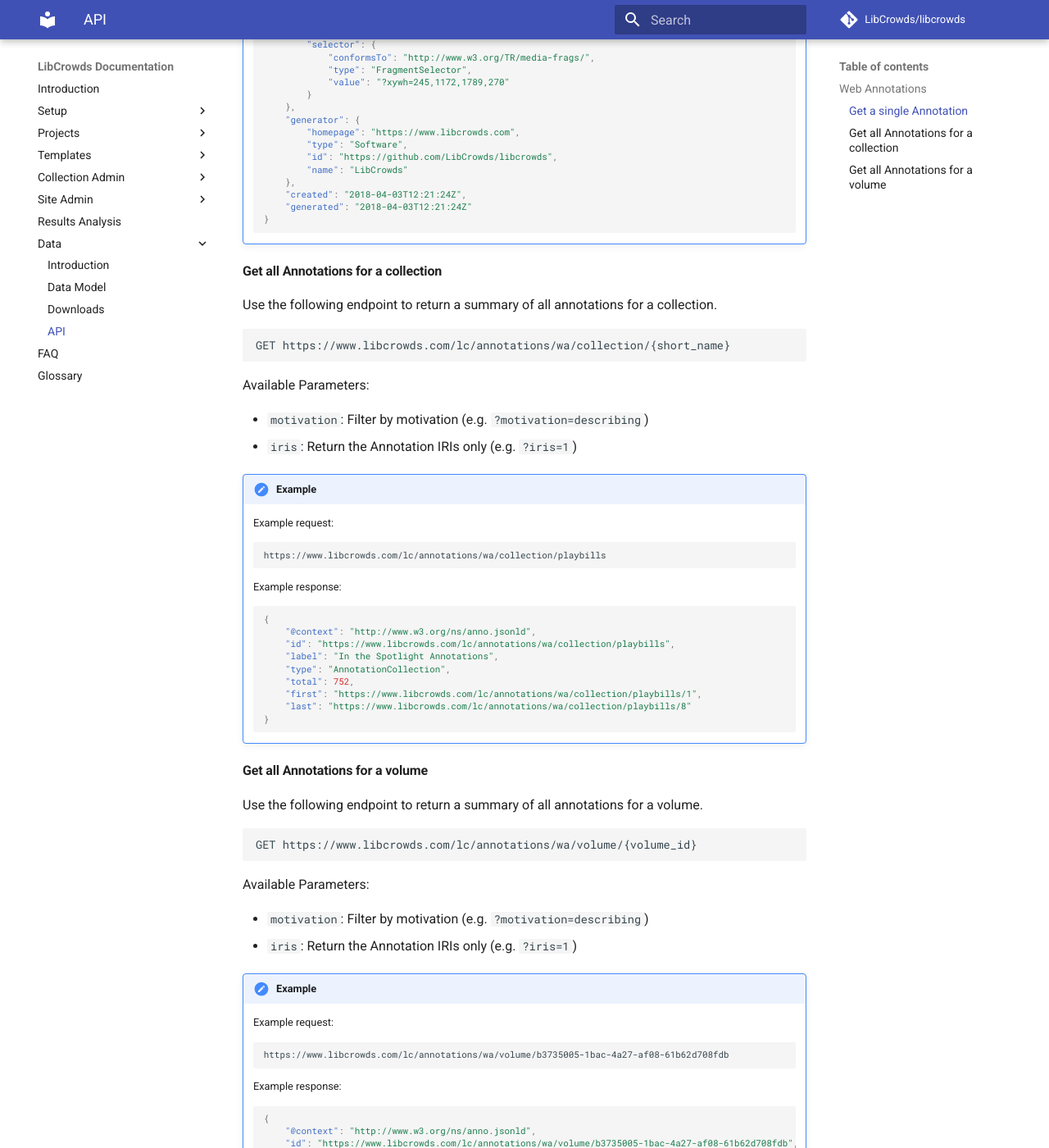
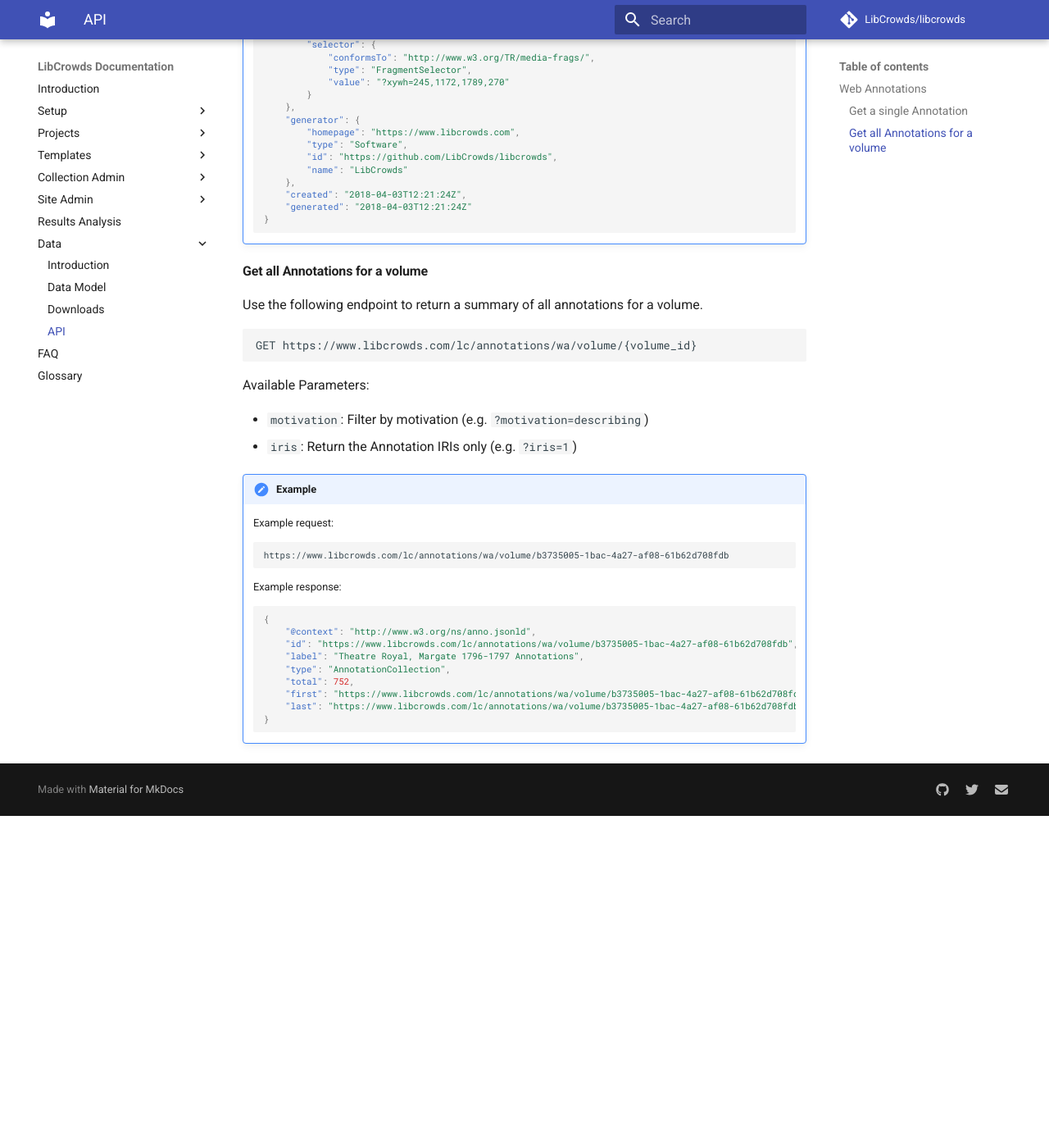
Before and after one commit to LibCrowds/docs, an MkDocs documentation site: the page built from docs/data/api.md, in a window 1280 px wide and 1400 px high, scrolled down 1031 px. Shown: the whole window at 82% size. Built offline with MkDocs 1.6.1 and Material for MkDocs 9.7.7, drawn with Linux system fonts in a browser that asks for light colours; comment, search, counter and statistics services are not loaded; old or Windows-style settings are respelled for this version of MkDocs; after the commit the page ends 2026 px from its top, so only the background shows below that.

Commit message:
Update WA docs

````diff
--- a/docs/data/api.md
+++ b/docs/data/api.md
@@ -66,42 +66,6 @@
     }
     ```
 
-#### Get all Annotations for a collection
-
-Use the following endpoint to return a summary of all annotations for a
-collection.
-
-``` http
-GET https://www.libcrowds.com/lc/annotations/wa/collection/{short_name}
-```
-
-Available Parameters:
-
-- `motivation`: Filter by motivation (e.g. `?motivation=describing`)
-- `iris`: Return the Annotation IRIs only (e.g. `?iris=1`)
-
-!!! summary "Example"
-
-    Example request:
-
-    ``` http
-    https://www.libcrowds.com/lc/annotations/wa/collection/playbills
-    ```
-
-    Example response:
-
-    ```json-ld
-    {
-        "@context": "http://www.w3.org/ns/anno.jsonld",
-        "id": "https://www.libcrowds.com/lc/annotations/wa/collection/playbills",
-        "label": "In the Spotlight Annotations",
-        "type": "AnnotationCollection",
-        "total": 752,
-        "first": "https://www.libcrowds.com/lc/annotations/wa/collection/playbills/1",
-        "last": "https://www.libcrowds.com/lc/annotations/wa/collection/playbills/8"
-    }
-    ```
-
 #### Get all Annotations for a volume
 
 Use the following endpoint to return a summary of all annotations for a
````
